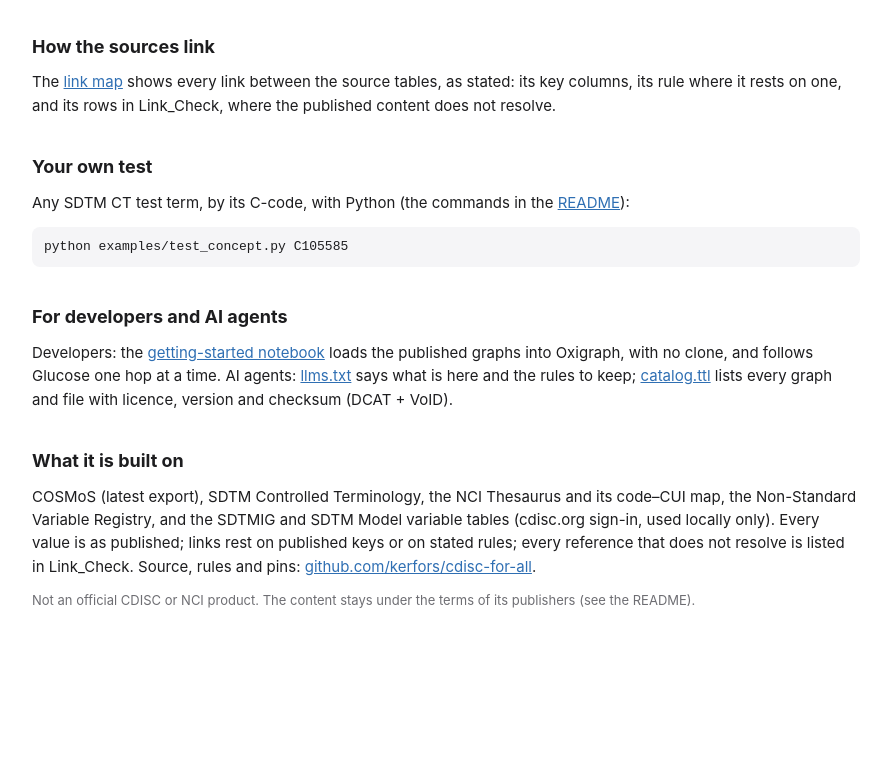
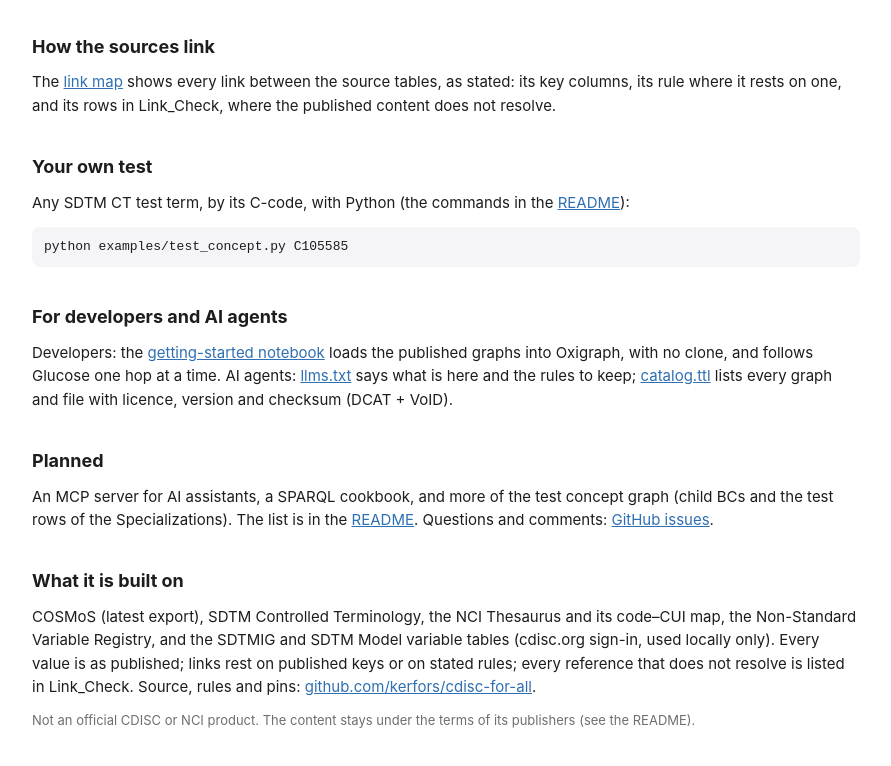
Before and after one commit to kerfors/cdisc-for-all, a plain HTML site: page index.html in a window 1280 px wide. Shown: the part 856-1622 px from the top of the page, without its empty margins (194-1085 px from the left). Before the commit the page ends 1526 px from the top, so only its background shows below. Drawn offline with Linux system fonts and the light colour scheme.

Commit message:
Documentation: planned work, ready to share (content)
Co-Authored-By: Claude Opus 5.5 <noreply@anthropic.com>

```diff
--- a/index.html
+++ b/index.html
@@ -4,6 +4,11 @@
 <meta charset="utf-8">
 <meta name="viewport" content="width=device-width, initial-scale=1">
 <title>cdisc-for-all</title>
+<meta name="description" content="CDISC and NCIt content as published, linked. For study design: what is defined about a lab test, and why, before any data is captured.">
+<meta property="og:title" content="cdisc-for-all">
+<meta property="og:description" content="CDISC and NCIt content as published, linked. For study design: what is defined about a lab test, and why, before any data is captured.">
+<meta property="og:url" content="https://kerfors.github.io/cdisc-for-all/">
+<meta property="og:type" content="website">
 <style>
 :root { --bg: #ffffff; --fg: #1d1d1f; --muted: #6e6e73; --line: #d2d2d7; --panel: #f5f5f7; --ct: #2f6fb3; --ncit: #8a5a00; --bc: #2e7d4f; --dss: #7a3e9d; --hi: #d0342c; }
 @media (prefers-color-scheme: dark) {
@@ -64,6 +69,9 @@ pre { background: var(--panel); border-radius: 8px; padding: 10px 12px; overflow
 <h2>For developers and AI agents</h2>
 <p>Developers: the <a href="https://github.com/kerfors/cdisc-for-all/blob/main/examples/Getting_Started.ipynb">getting-started notebook</a> loads the published graphs into Oxigraph, with no clone, and follows Glucose one hop at a time. AI agents: <a href="llms.txt">llms.txt</a> says what is here and the rules to keep; <a href="catalog.ttl">catalog.ttl</a> lists every graph and file with licence, version and checksum (DCAT + VoID).</p>
 
+<h2>Planned</h2>
+<p>An MCP server for AI assistants, a SPARQL cookbook, and more of the test concept graph (child BCs and the test rows of the Specializations). The list is in the <a href="https://github.com/kerfors/cdisc-for-all#planned">README</a>. Questions and comments: <a href="https://github.com/kerfors/cdisc-for-all/issues">GitHub issues</a>.</p>
+
 <h2>What it is built on</h2>
 <p>COSMoS (latest export), SDTM Controlled Terminology, the NCI Thesaurus and its code–CUI map, the Non-Standard Variable Registry, and the SDTMIG and SDTM Model variable tables (cdisc.org sign-in, used locally only). Every value is as published; links rest on published keys or on stated rules; every reference that does not resolve is listed in Link_Check. Source, rules and pins: <a href="https://github.com/kerfors/cdisc-for-all">github.com/kerfors/cdisc-for-all</a>.</p>
 <p class="muted">Not an official CDISC or NCI product. The content stays under the terms of its publishers (see the README).</p>
```
Also changed, not shown: 2 other files.
